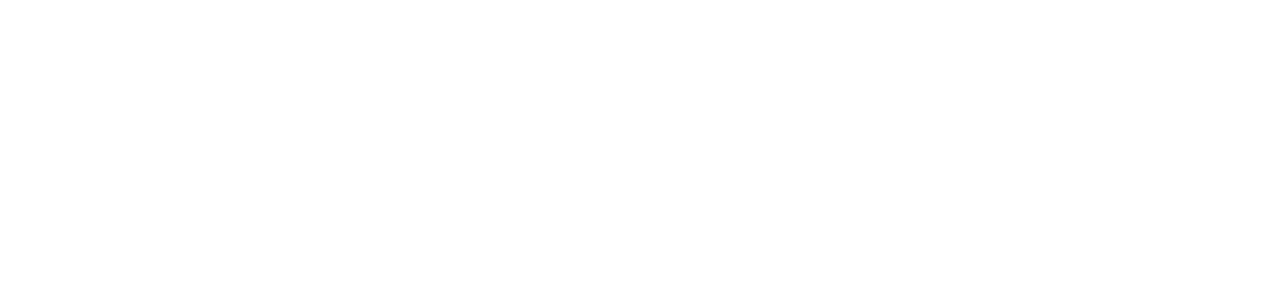
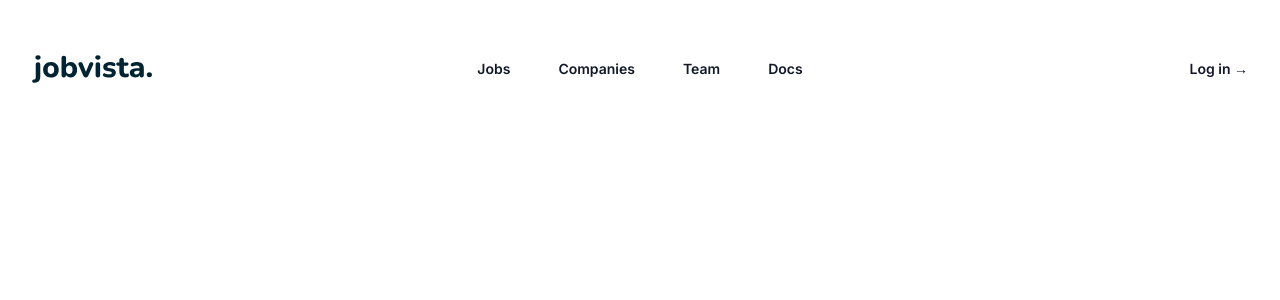
Before and after one commit to shaheersystems/worklytics-client, a React (Vite) app: page /jobs/1 in a window 1280 px wide. Before the commit this address had no page. Shown: the top 300 px of the page. Built offline with nearby package versions, Linux system fonts and the light colour scheme.

Commit message:
changes in routes

```diff
--- a/src/App.jsx
+++ b/src/App.jsx
@@ -5,23 +5,53 @@
 import { PublicRoutes } from "./routes/PublicRoutes";
 import LandingPage from "./pages/LandingPage";
 import LoginPage from "./pages/LoginPage";
+// import { useLocation } from 'react-router-dom';
 import SignupPage from "./pages/SignupPage";
 import "./App.css";
 import NewJob from "./pages/NewJob";
-import JobLisiting from "./pages/JobListing";
+import JobListing from "./pages/JobListing";
+import Header from "./components/Header";
+import DashboardNavigation from "./components/DashboardNavigation";
+import { useAuth } from "./context/AuthContext";
+
+const navigation = [
+  { name: "Dashboard", href: "/dashboard", current: true },
+  { name: "Job Listing", href: "/jobs", current: false },
+  { name: "Applications", href: "/applications", current: false },
+  { name: "Questions", href: "/questions", current: false },
+];
+
 function App() {
+  const { isLoggedIn } = useAuth();
+  const history = useLocation();
+
+  console.log(history.pathname, 'here');
+
   return (
-    <div className='App'>
+    <div className="App">
+
+
+      {
+        history.pathname === '/login' || history.pathname === '/signup' ? '' :  isLoggedIn === true ? (
+          <DashboardNavigation navigation={navigation} />
+        ) : (
+          <Header />
+        )
+        }
+
+
+
       <Routes>
-        <Route path='/' element={<LandingPage />} />
-        <Route path='/' element={<ProtectedRoutes />}>
-          <Route path='dashboard' element={<Dashboard />} />
-          <Route path='new' element={<NewJob />} />
-          <Route path='jobs' element={<JobLisiting />} />
+        <Route path="/" element={<PublicRoutes />}>
+          <Route path="login" element={<LoginPage />} />
+          <Route path="signup" element={<SignupPage />} />
+          <Route path="/" element={<LandingPage />} exact />
         </Route>
-        <Route path='/' element={<PublicRoutes />}>
-          <Route path='login' element={<LoginPage />} />
-          <Route path='signup' element={<SignupPage />} />
+
+        <Route path="/" element={<ProtectedRoutes />}>
+          <Route path="dashboard" element={<Dashboard />} />
+          <Route path="new" element={<NewJob />} />
+          <Route path="jobs" element={<JobListing />} />
         </Route>
       </Routes>
     </div>
--- a/src/components/Header.jsx
+++ b/src/components/Header.jsx
@@ -2,6 +2,7 @@
 
 import { Bars3Icon, XMarkIcon } from "@heroicons/react/24/outline";
 import Logo from "./Logo";
+import { Link } from "react-router-dom";
 const navigation = [
   { name: "Jobs", href: "#" },
   { name: "Companies", href: "#" },
@@ -41,12 +42,12 @@
           ))}
         </div>
         <div className='hidden lg:flex lg:flex-1 lg:justify-end'>
-          <a
-            href='/login'
+          <Link
+            to='/login'
             className='text-sm font-semibold leading-6 text-gray-900'
           >
             Log in <span aria-hidden='true'>&rarr;</span>
-          </a>
+          </Link>
         </div>
       </nav>
     </header>
--- a/src/components/HeroSection.jsx
+++ b/src/components/HeroSection.jsx
@@ -1,4 +1,5 @@
 import { useState } from "react";
+import { Link } from "react-router-dom";
 export default function HeroSection() {
   const [mobileMenuOpen, setMobileMenuOpen] = useState(false);
 
@@ -28,18 +29,18 @@
                 career with our diverse range of job openings.
               </p>
               <div className='mt-10 flex items-center justify-center gap-x-6'>
-                <a
-                  href='/signup'
+                <Link
+                  to='/signup'
                   className='rounded-md bg-indigo-600 px-3.5 py-2.5 text-sm font-semibold text-white shadow-sm hover:bg-indigo-500 focus-visible:outline focus-visible:outline-2 focus-visible:outline-offset-2 focus-visible:outline-indigo-600'
                 >
                   Sign Up
-                </a>
-                <a
-                  href='#'
+                </Link>
+                <Link
+                  to='#'
                   className='text-sm font-semibold leading-6 text-gray-900'
                 >
                   Search Jobs <span aria-hidden='true'>→</span>
-                </a>
+                </Link>
               </div>
             </div>
           </div>
--- a/src/pages/Dashboard.jsx
+++ b/src/pages/Dashboard.jsx
@@ -42,7 +42,6 @@
   return (
     <>
       <div className='min-h-full'>
-        <DashboardNavigation navigation={navigation} />
         <div className='py-10 mx-auto max-w-7xl px-4 sm:px-6 lg:px-8'>
           <div className='w-full flex items-center gap-4 flex-wrap'>
             <Link to='/dashboard' className='flex-1'>
--- a/src/pages/JobListing.jsx
+++ b/src/pages/JobListing.jsx
@@ -11,7 +11,7 @@
 function JobLisiting() {
   return (
     <div>
-      <DashboardNavigation navigation={navigation} />
+      {/* <DashboardNavigation navigation={navigation} /> */}
     </div>
   );
 }
--- a/src/pages/LandingPage.jsx
+++ b/src/pages/LandingPage.jsx
@@ -8,7 +8,7 @@
 function LandingPage() {
   return (
     <div>
-      <Header />
+      {/* <Header /> */}
       <HeroSection />
       <Features />
       <CTA />
--- a/src/pages/NewJob.jsx
+++ b/src/pages/NewJob.jsx
@@ -9,7 +9,7 @@
 function NewJob() {
   return (
     <div>
-      <DashboardNavigation navigation={navigation} />
+      {/* <DashboardNavigation navigation={navigation} /> */}
     </div>
   );
 }
--- a/src/routes/ProtectedRoutes.jsx
+++ b/src/routes/ProtectedRoutes.jsx
@@ -8,7 +8,7 @@
   console.log(location.pathname);
 
   if (!isLoggedIn) {
-    return <Navigate to='/login' />;
+    return <Navigate to='/' />;
   }
 
   return <Outlet />;
```
